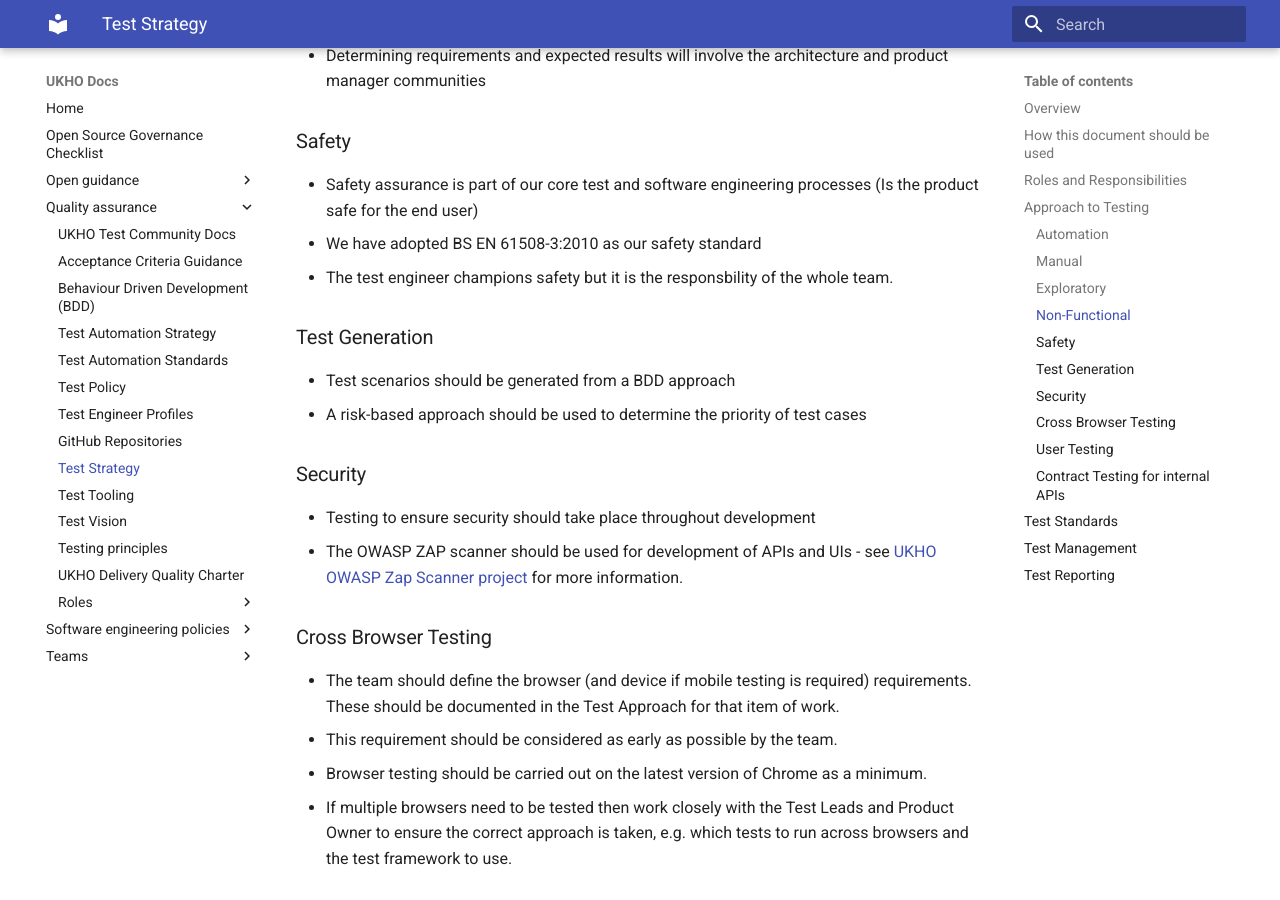
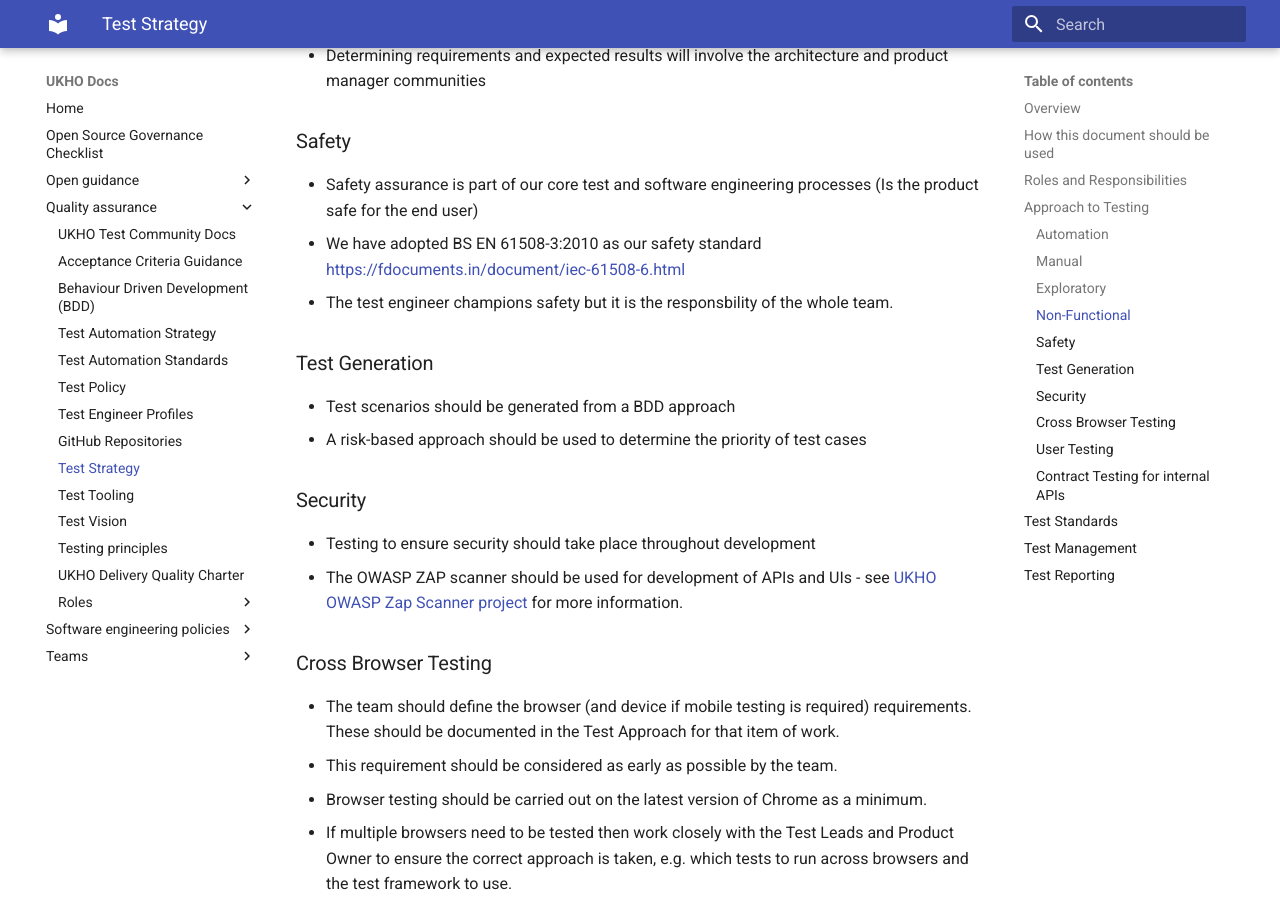
Before and after one commit to UKHO/docs, an MkDocs documentation site: the page built from docs/quality-assurance/test-strategy.md, in a window 1280 px wide and 900 px high, scrolled down 1329 px. Built offline with MkDocs 1.6.1 and Material for MkDocs 9.7.7, drawn with Linux system fonts in a browser that asks for light colours; part of the change alters nothing that is shown.

Commit message:
Update test-strategy.md
Added link

```diff
--- a/docs/quality-assurance/test-strategy.md
+++ b/docs/quality-assurance/test-strategy.md
@@ -39,7 +39,7 @@ Teams should adhere to this strategy when determining their team approach to tes
 ### Safety
 
 * Safety assurance is part of our core test and software engineering processes (Is the product safe for the end user)
-* We have adopted BS EN 61508-3:2010 as our safety standard
+* We have adopted BS EN 61508-3:2010 as our safety standard  <https://fdocuments.in/document/iec-61508-6.html>
 * The test engineer champions safety but it is the responsbility of the whole team.
 
 
```
